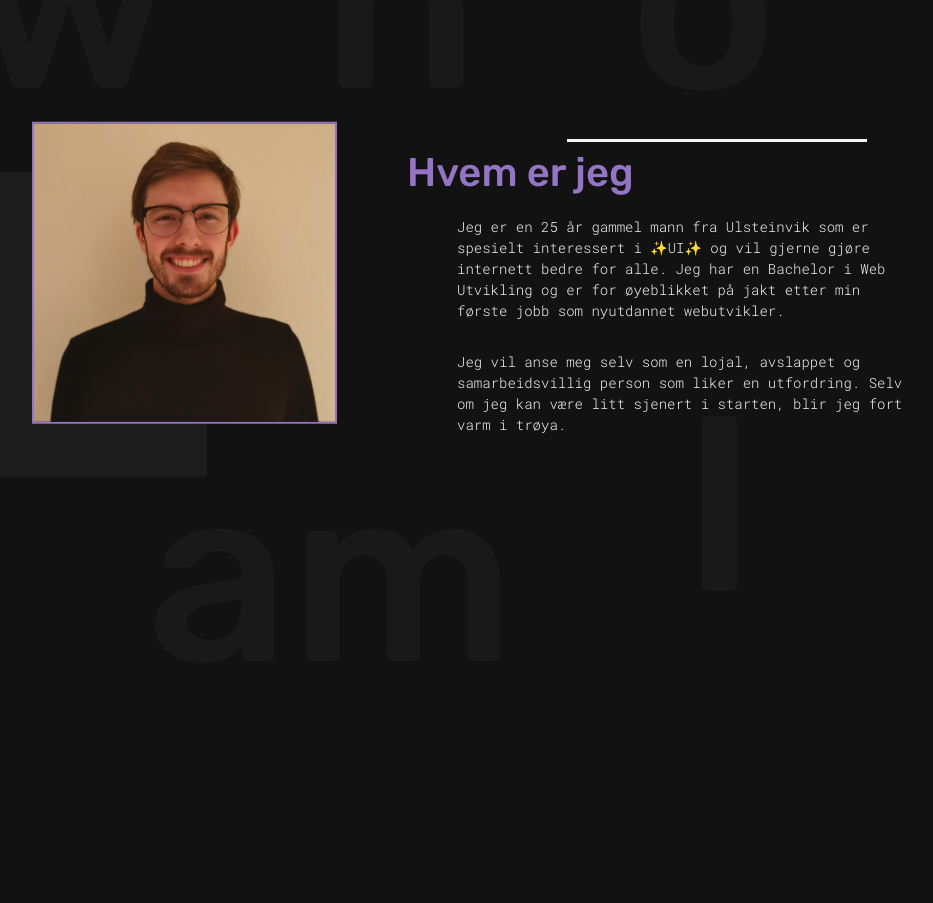
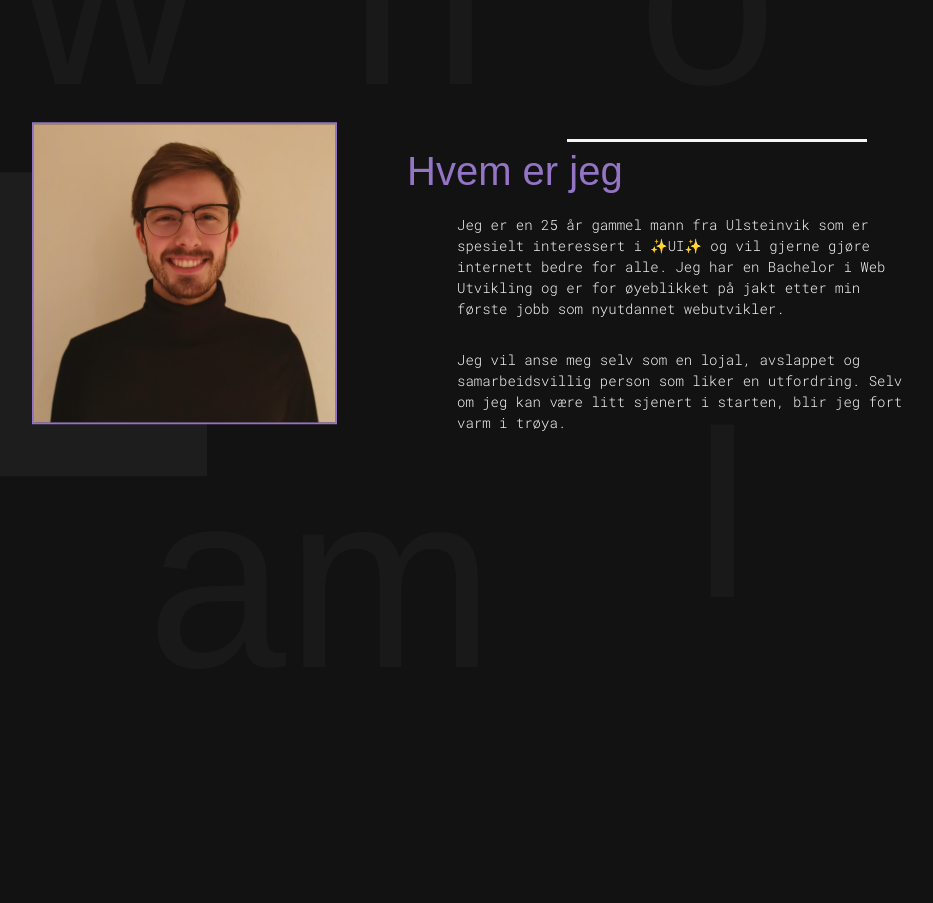
Before and after one commit to eirikkv95/portfolio, a React (Create React App) app in the folder portfolio/: page / in a window 1280 px wide. Shown: the part 840-1743 px from the top of the page, without its empty margins (203-1136 px from the left). Built offline with nearby package versions, Linux system fonts and the light colour scheme.

Commit message:
modified the colors

```diff
--- a/portfolio/src/assets/scss/base.scss
+++ b/portfolio/src/assets/scss/base.scss
@@ -1,8 +1,10 @@
 :root {
   // Dark mode
   --primaryDark: #9474c4;
+  --primaryDarkBg: 148, 116, 196;
   --primaryDarkHover: #775ca0;
   --primaryLight: #b15050;
+  --primaryLightBg: 177, 80, 80;
   --primaryLightHover: #893c3c;
   --bgDark: #121212;
   --bgLight: #f2f2f2;
@@ -48,7 +50,7 @@ html {
 }
 body {
   // font-family
-    font-family: "Rubik", "Roboto Mono", sans-serif;
+  font-family: "Nunito", sans-serif;
   background: var(--bg);
   transition: background 0.4s ease;
 }
@@ -62,6 +64,7 @@ body {
   --navArrow: var(--primaryDark);
   --img: var(--aboutSectionDark);
   --aboutText: var(--whoAmItextDark);
+  --blurBg: var(--primaryDarkBg);
 }
 
 .lightMode {
@@ -73,4 +76,5 @@ body {
   --navArrow: var(--primaryLight);
   --img: var(--aboutSectionLight);
   --aboutText: var(--whoAmItextLight);
+  --blurBg: var(--primaryLightBg);
 }
```
Lines whose indentation alone changed are shown as unchanged.
